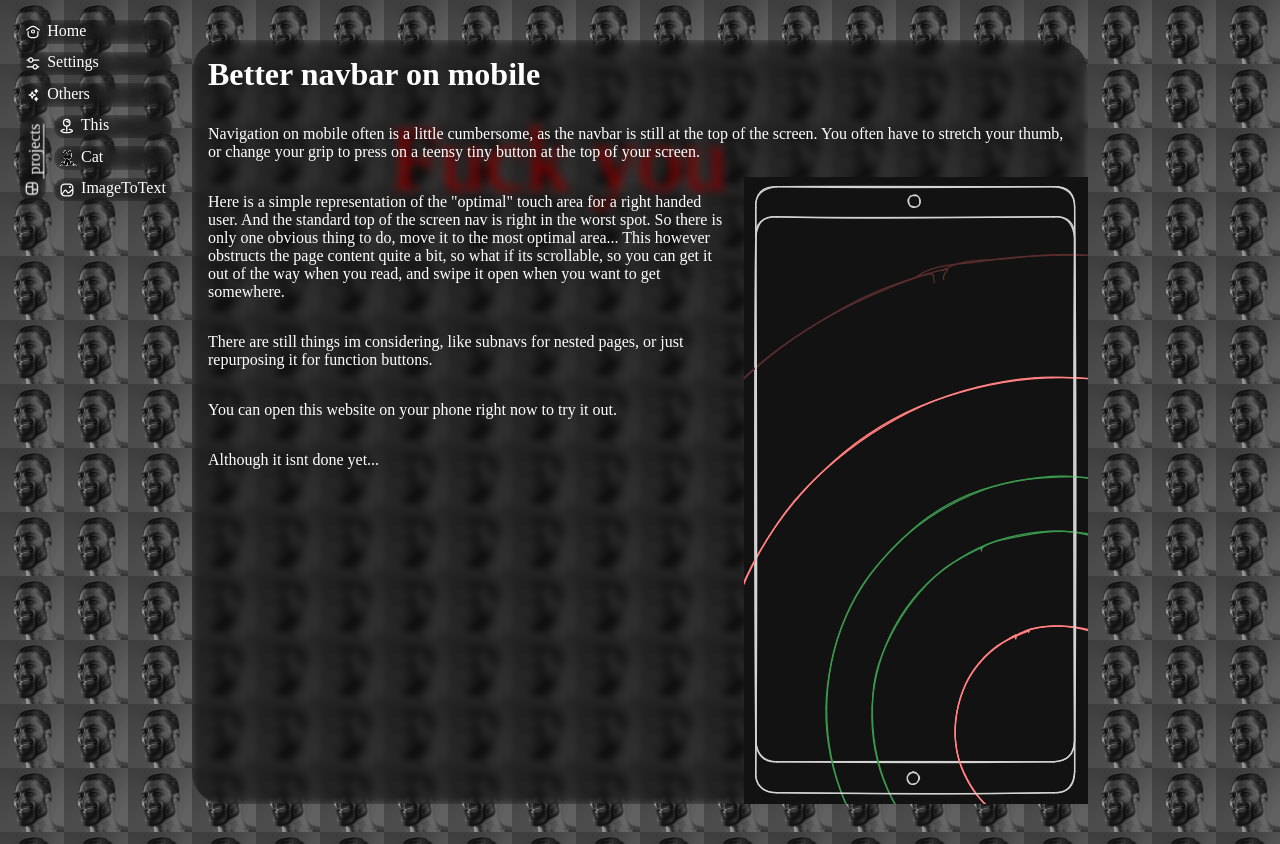
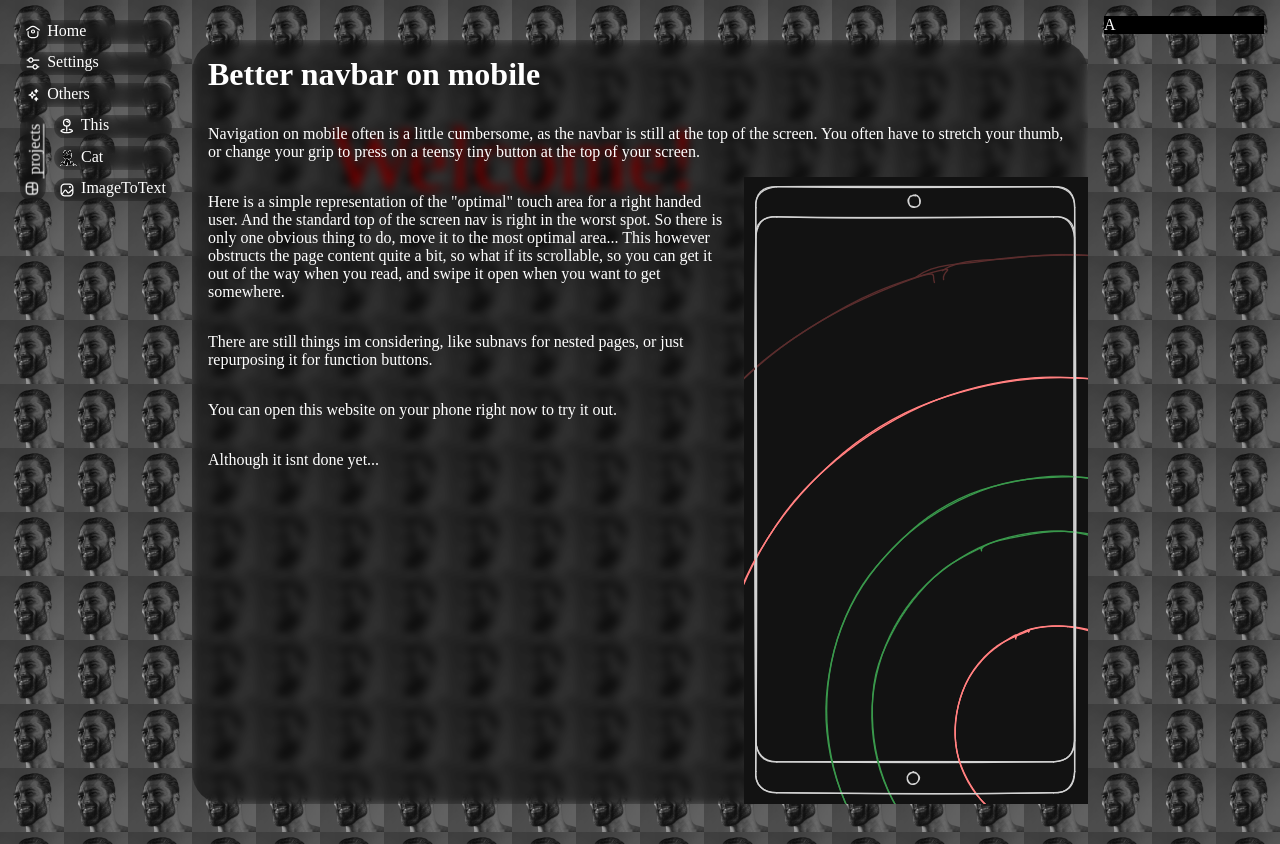
Before and after one commit to Casp-ian/Website, a SvelteKit app in the folder client/: page /projects/mobileNav in a window 1280 px wide. Built offline with nearby package versions, Linux system fonts and the light colour scheme.

Commit message:
message start

```diff
--- a/client/src/components/big/Notifications.svelte
+++ b/client/src/components/big/Notifications.svelte
@@ -1,5 +1,45 @@
-<script>
+<script lang="ts">
+    import {flip} from "svelte/animate";
+    import {fly} from "svelte/transition";
+    import {fade} from "svelte/transition";
+    import {onMount} from "svelte";
+
+
 	// TODO
+    let notifications: string[] = ["A"];
+
+    onMount(() => {
+        // notifications.push("A");
+        // setInterval(() => {
+        //     // console.log("a");
+        //     notifications = notifications;
+        //     notifications.push("A" + Math.random());
+        //     // notifications.push("fuck you!");
+        // }, 500);
+        // setInterval(() => {
+        //     // console.log("a");
+        //     notifications = notifications.slice(1, notifications.length);
+        //     // notifications.push("fuck you!");
+        // }, 1600);
+    })
 </script>
 
-<div></div>
+<div id="wrapper">
+    {#each notifications as item, index (item)}
+        <!--TODO animations, may need custom function transition-->
+        <div animate:flip id="notification">
+            <p>{item}</p>
+        </div>
+    {/each}
+</div>
+
+
+<style>
+    #wrapper {
+        margin: 1rem;
+    }
+
+    #notification {
+        background: black;
+    }
+</style>
--- a/client/src/stores/backCanvas.ts
+++ b/client/src/stores/backCanvas.ts
@@ -13,13 +13,15 @@
 
     ctx.clearRect(0, 0, canvas.width, canvas.height);
 
-    let text = "Fuck you";
+    let text = "Welcome!";
 
-    ctx.font = "90px serif";
+    ctx.font = "90px cursive";
     ctx.fillStyle = "red";
+    ctx.strokeStyle = "black";
 
 
     ctx.fillText(text, x, y);
+    ctx.strokeText(text, x, y);
 
     let measurement = ctx.measureText(text);
 
```
Also changed, not shown: client/src/stores/notifications.ts (added, +10 -0 lines).
